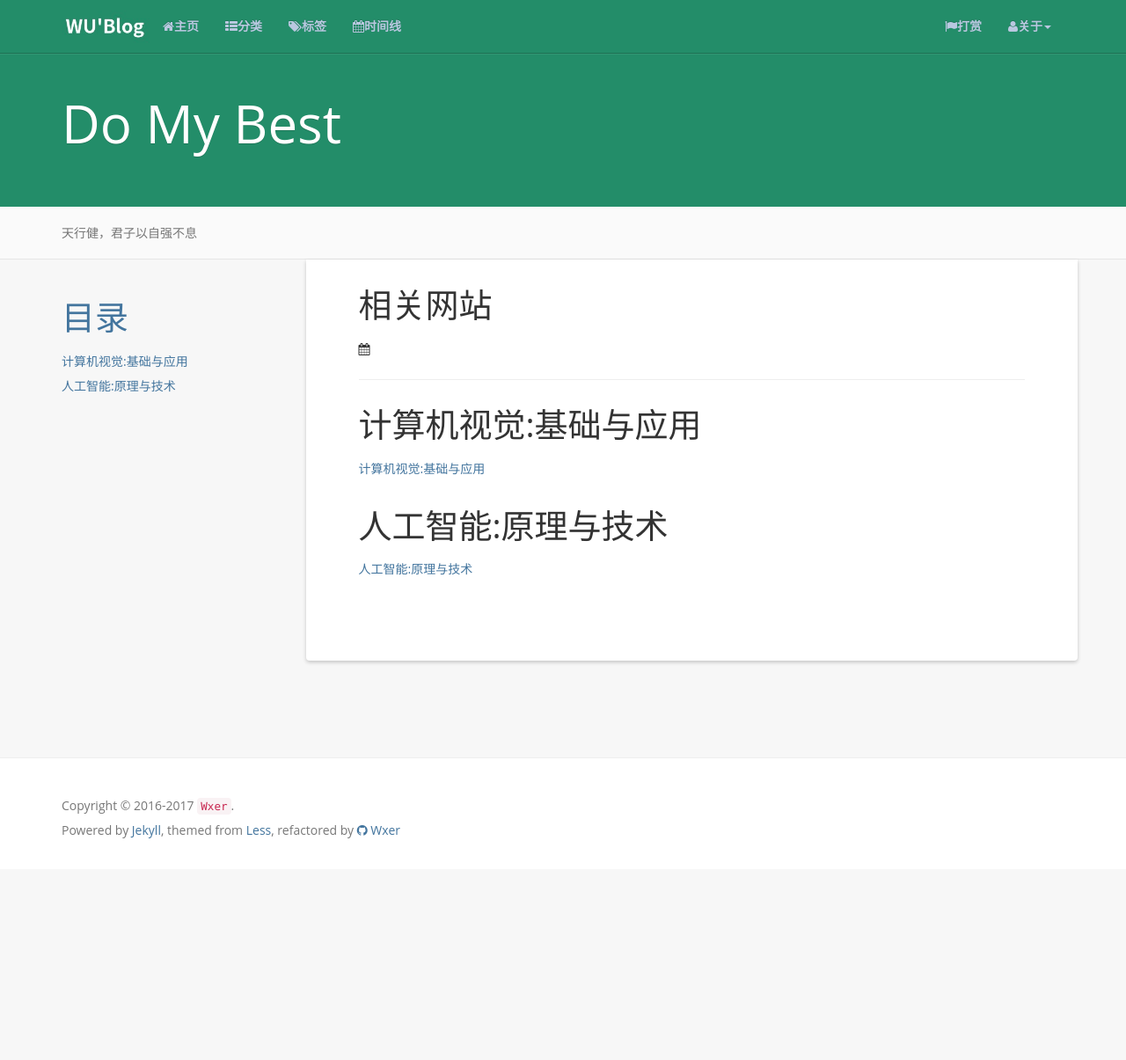
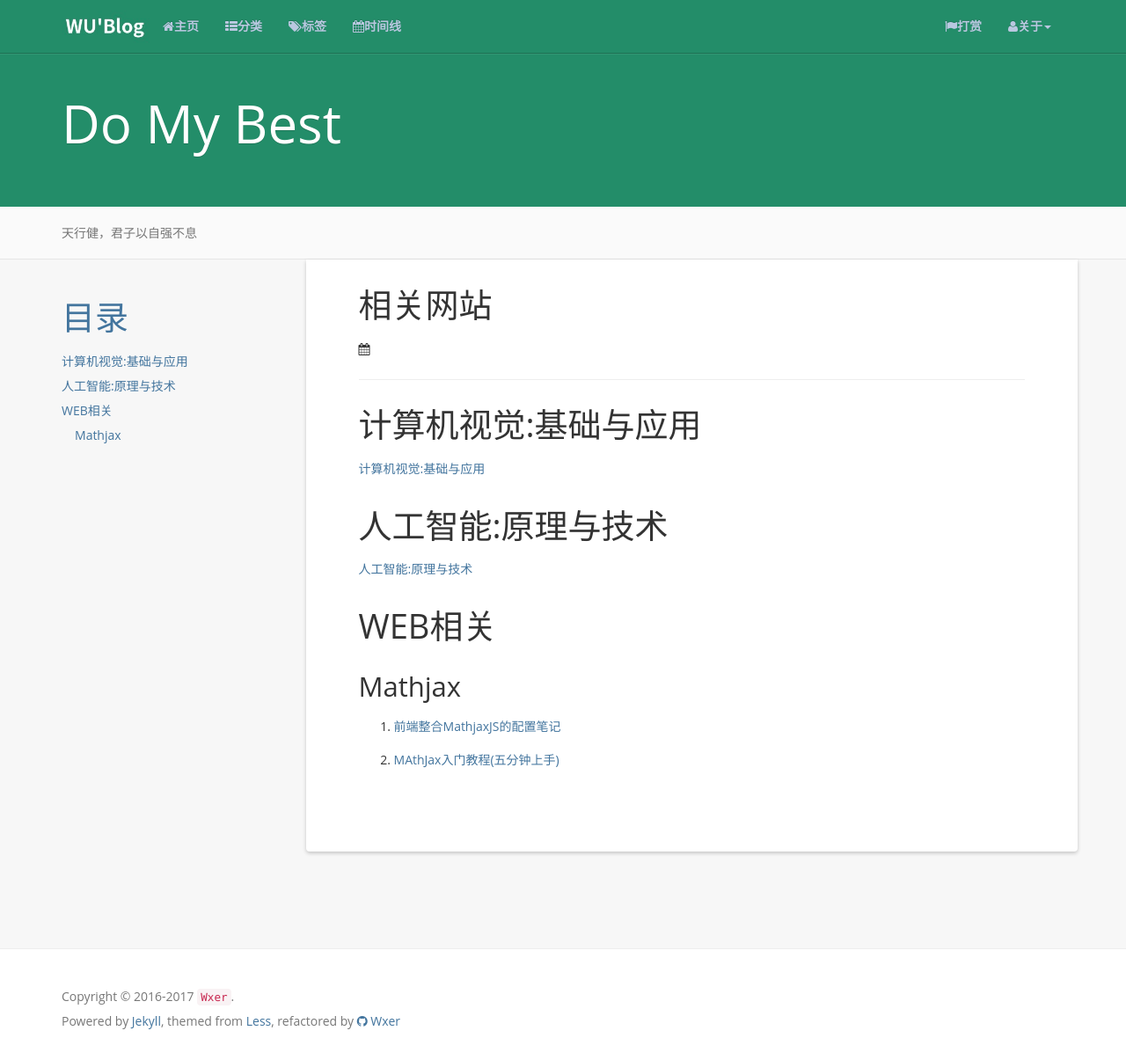
Before and after one commit to 13324077/13324077.github.io, a Jekyll site: the page built from reference.md, in a window 1280 px wide and 1205 px high. Shown: the whole window at 88% size. Built offline with Jekyll 4.4.1, drawn with Linux system fonts in a browser that asks for light colours; nearby versions of some CDN libraries; comment, search, counter and statistics services are not loaded.

Commit message:
add the contents about mathjax

```diff
--- a/reference.md
+++ b/reference.md
@@ -15,3 +15,13 @@ permalink: /reference/
 人工智能:原理与技术
 =====================
 [人工智能:原理与技术](http://web.stanford.edu/class/cs221/)
+
+WEB相关
+=====================
+
+Mathjax
+---------------------
+
+1. [前端整合MathjaxJS的配置笔记](https://www.cnblogs.com/tianshifu/p/6388391.html)
+
+2. [MAthJax入门教程(五分钟上手)](https://www.cnblogs.com/bobofuns/p/6829920.html)
```
